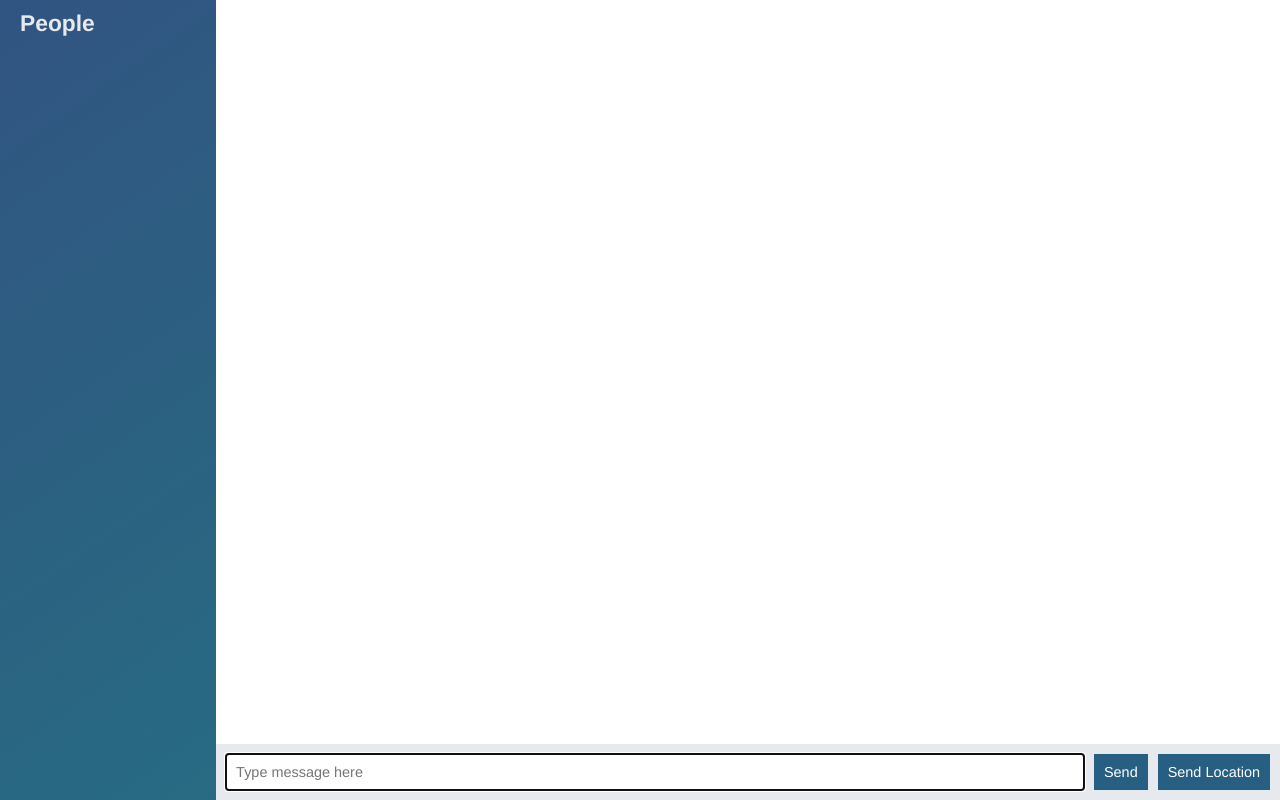
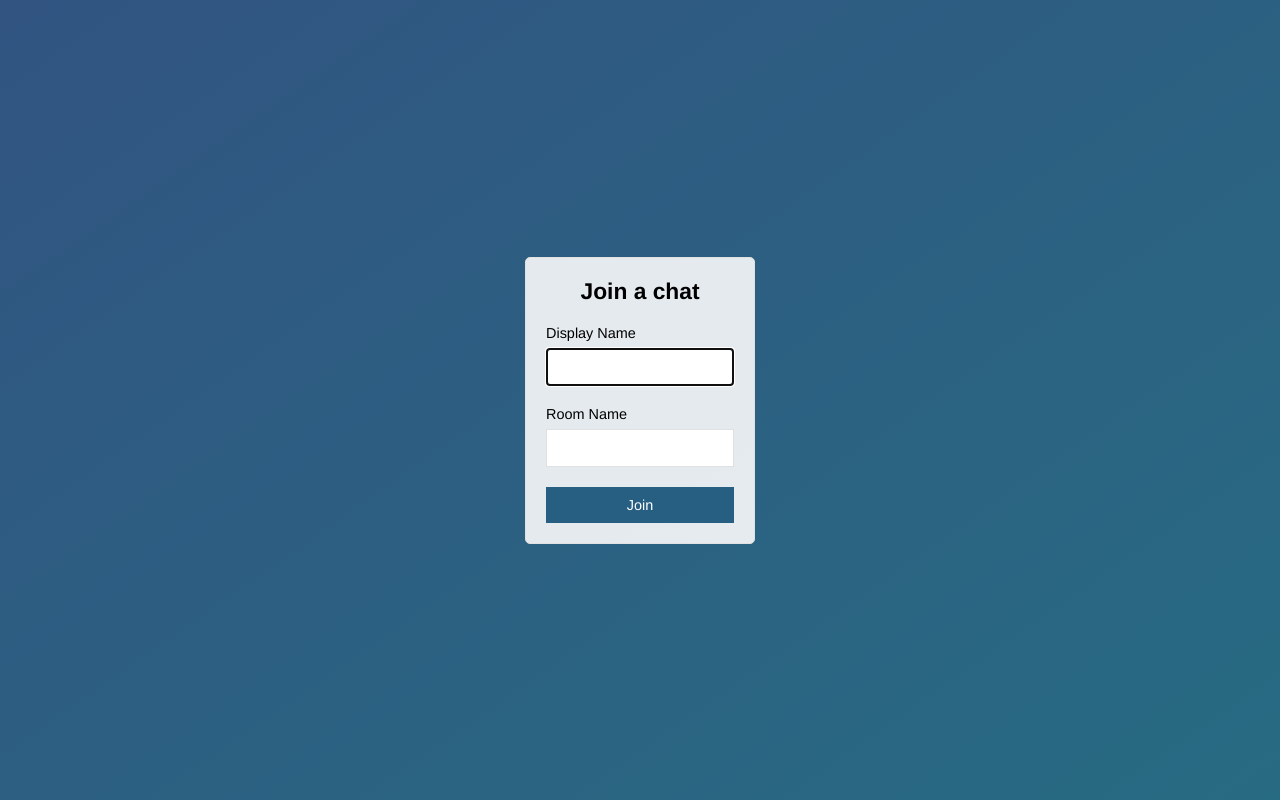
Before and after one commit to sarcastron/node-chat-app, a website: page public/index.html in a window 1280 px wide. Drawn offline with nearby package versions, Linux system fonts and the light colour scheme; no server answers.

Commit message:
Add join page

```diff
--- a/public/index.html
+++ b/public/index.html
@@ -2,53 +2,28 @@
 <html>
   <head>
     <meta charset="utf-8" />
+    <meta name="viewport" content="width=device-width, inital-scale=1, scallable=no" />
+    <title>ChatApp | Join</title>
     <link rel="stylesheet" href="/css/styles.css" />
   </head>
-
-  <body class="chat">
-    <div class="chat__sidebar">
-      <h3>People</h3>
-      <div id="users"></div>
+  <body class="centered-form">
+    <div class="centered-form__form">
+      <form action="/chat.html">
+        <div class="form-field">
+          <h3>Join a chat</h3>
+        </div>
+        <div class="form-field">
+          <label>Display Name</label>
+          <input type="text" name="name" autofocus />
+        </div>
+        <div class="form-field">
+          <label>Room Name</label>
+          <input type="text" name="room" />
+        </div>
+        <div class="form-field">
+          <button>Join</button>
+        </div>
+      </form>
     </div>
-    <div class="chat__main">
-      <ol id="messages" class="chat__messages"></ol>
-      <div class="chat__footer">
-        <form id="message-form">
-          <input name="message" type="text" placeholder="Type message here" autofocus autocomplete="off"/>
-          <button>Send</button>
-        </form>
-        <button id="send-location">Send Location</button>
-      </div>
-    </div>
-
-    <script id="message-template" type="text/template">
-      <li class="message">
-        <div class="message__title">
-          <h4>{{from}}</h4>
-          <span>{{createdAt}}</span>
-        </div>
-        <div class="message__body">
-          <p>{{text}}</p>
-        </div>
-      </li>
-    </script>
-
-    <script id="location-message-template" type="text/template">
-      <li class="message">
-        <div class="message__title">
-          <h4>{{from}}</h4>
-          <span>{{createdAt}}</span>
-        </div>
-        <div class="message__body">
-          <p><a href="{{url}}" target="_BLANK">My Current Location</a></p>
-        </div>
-      </li>
-    </script>
-
-    <script src="/socket.io/socket.io.js"></script>
-    <script src="/js/dist/jquery-3.3.1.min.js"></script>
-    <script src="/js/dist/moment.js"></script>
-    <script src="/js/dist/mustache.js"></script>
-    <script src="/js/index.js"></script>
   </body>
 </html>
--- a/public/js/index.js
+++ b/public/js/chat.js
@@ -12,7 +12,6 @@ function scrollToBottom() {
   const newMessageHeight = newMessage.innerHeight();
   const prevMessageHeight = newMessage.prev().innerHeight();
 
-  console.log(clientHeight, scrollTop, scrollHeight);
   if (clientHeight + scrollTop + newMessageHeight + prevMessageHeight >= scrollHeight) {
     messages.scrollTop(scrollHeight);
   }
```
Also changed, not shown: public/chat.html (added, +56 -0 lines).
